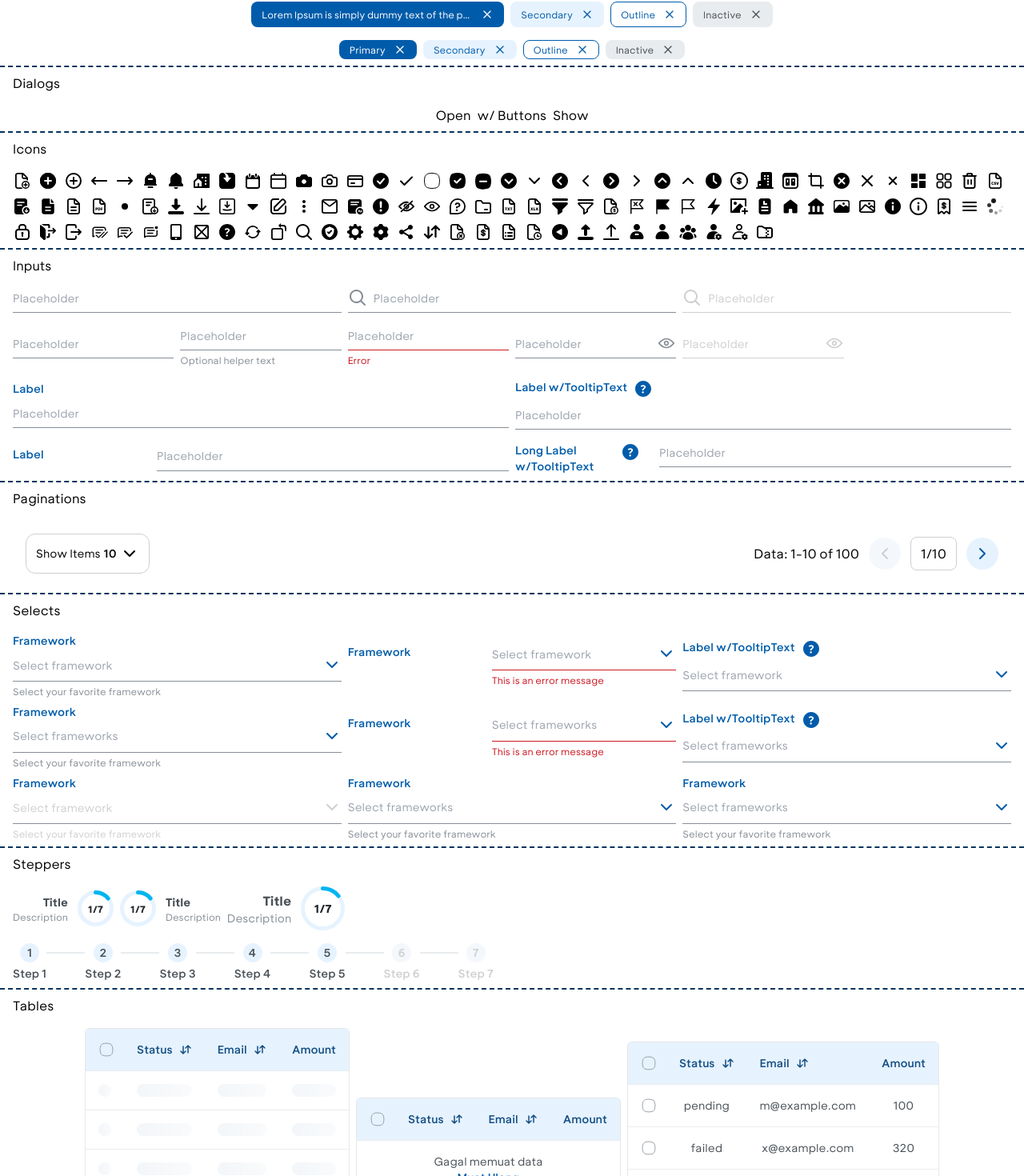
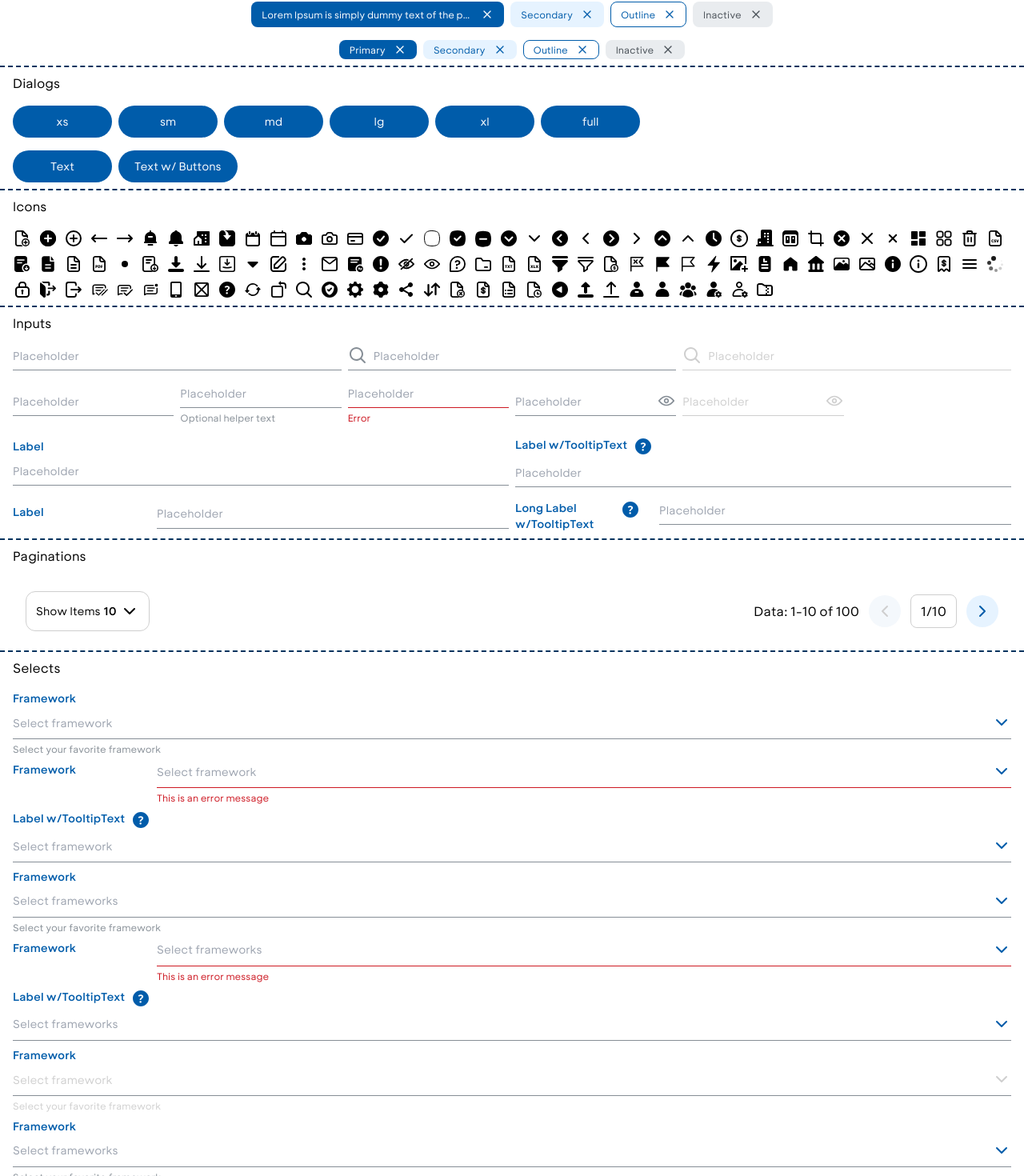
Before and after one commit to shrall/lighthouse-ui, a React (Vite) app: page / in a window 1280 px wide. Shown: the part 2253-3723 px from the top of the page at 80% size. Built offline with nearby package versions, Linux system fonts and the light colour scheme.

Commit message:
feat(dialog): add showClose and size props

```diff
--- a/lib/components/ui/dialog-text.tsx
+++ b/lib/components/ui/dialog-text.tsx
@@ -4,6 +4,7 @@ import * as DialogPrimitive from "@radix-ui/react-dialog";
 import {
   Dialog,
   DialogContent,
+  DialogContentProps,
   DialogDescription,
   DialogFooter,
   DialogHeader,
@@ -19,7 +20,7 @@ type DialogTextProps = React.ComponentPropsWithoutRef<
   DialogPrimitive.DialogProps & {
     title: string;
     description?: string;
-    contentProps?: DialogPrimitive.DialogContentProps;
+    contentProps?: DialogContentProps;
     buttons?: {
       primary: {
         text: string;
--- a/lib/components/ui/dialog.tsx
+++ b/lib/components/ui/dialog.tsx
@@ -2,6 +2,7 @@ import * as React from "react";
 import * as DialogPrimitive from "@radix-ui/react-dialog";
 
 import { cn } from "@/lib/utils";
+import { CrossSmallOutline } from "./icon/CrossSmallOutline";
 
 const Dialog = DialogPrimitive.Root;
 
@@ -18,7 +19,8 @@ const DialogOverlay = React.forwardRef<
   <DialogPrimitive.Overlay
     ref={ref}
     className={cn(
-      "data-[state=open]:lui-animate-in data-[state=closed]:lui-animate-out data-[state=closed]:lui-fade-out-0 data-[state=open]:lui-fade-in-0 lui-fixed lui-inset-0 lui-z-50 lui-bg-ocean-primary-30/40",
+      "lui-fixed lui-inset-0 lui-z-50 lui-bg-ocean-primary-30/40",
+      "data-[state=open]:lui-animate-in data-[state=closed]:lui-animate-out data-[state=closed]:lui-fade-out-0 data-[state=open]:lui-fade-in-0",
       className,
     )}
     {...props}
@@ -26,26 +28,49 @@ const DialogOverlay = React.forwardRef<
 ));
 DialogOverlay.displayName = DialogPrimitive.Overlay.displayName;
 
+export type DialogContentProps = React.ComponentPropsWithoutRef<
+  typeof DialogPrimitive.Content
+> & {
+  showClose?: boolean;
+  size?: "xs" | "sm" | "md" | "lg" | "xl" | "full";
+};
+
 const DialogContent = React.forwardRef<
   React.ElementRef<typeof DialogPrimitive.Content>,
-  React.ComponentPropsWithoutRef<typeof DialogPrimitive.Content>
->(({ className, children, ...props }, ref) => (
+  DialogContentProps
+>(({ className, children, showClose = false, size = "sm", ...props }, ref) => (
   <DialogPortal>
     <DialogOverlay />
     <DialogPrimitive.Content
       ref={ref}
       className={cn(
-        "data-[state=open]:lui-animate-in data-[state=closed]:lui-animate-out lui-font-bca",
+        "lui-bg-white lui-p-6 lui-font-bca sm:lui-p-8",
+        "lui-w-[calc(100vw-48px)] lui-translate-x-[-50%] lui-translate-y-[-50%] lui-gap-4 lui-rounded-[1.25rem]",
+        "lui-duration-200 data-[state=open]:lui-animate-in data-[state=closed]:lui-animate-out",
         "data-[state=closed]:lui-fade-out-0 data-[state=open]:lui-fade-in-0",
         "data-[state=closed]:lui-zoom-out-95 data-[state=open]:lui-zoom-in-95",
-        "data-[state=closed]:lui-slide-out-to-left-1/2 data-[state=closed]:lui-slide-out-to-top-[48%] data-[state=open]:lui-slide-in-from-left-1/2 data-[state=open]:lui-slide-in-from-top-[48%]",
-        "lui-fixed lui-left-[50%] lui-top-[50%] lui-z-50 lui-w-[calc(100vw-48px)] lui-max-w-[400px] lui-translate-x-[-50%] lui-translate-y-[-50%] lui-gap-4 lui-rounded-[1.25rem] sm:lui-w-full",
-        "lui-bg-white lui-p-6 lui-duration-200 sm:lui-p-8",
+        "data-[state=closed]:lui-slide-out-to-top-[48%] data-[state=open]:lui-slide-in-from-top-[48%]",
+        "data-[state=closed]:lui-slide-out-to-left-1/2 data-[state=open]:lui-slide-in-from-left-1/2",
+        "lui-fixed lui-left-[50%] lui-top-[50%] lui-z-50",
+        size === "xs" && "lui-max-w-[320px]",
+        size === "sm" && "lui-max-w-[400px]",
+        size === "md" && "lui-max-w-[450px]",
+        size === "lg" && "lui-max-w-[665px]",
+        size === "xl" && "lui-max-w-[936px]",
+        size === "full" && "lui-h-[calc(100vh-48px)] lui-max-w-[100vw]",
         className,
       )}
       {...props}
     >
       {children}
+      {showClose && (
+        <DialogClose
+          asChild
+          className="lui-absolute lui-right-3 lui-top-3 lui-cursor-pointer"
+        >
+          <CrossSmallOutline className="lui-text-ocean-dark-10" />
+        </DialogClose>
+      )}
     </DialogPrimitive.Content>
   </DialogPortal>
 ));
--- a/src/pages/Dialogs.tsx
+++ b/src/pages/Dialogs.tsx
@@ -1,3 +1,4 @@
+import { Button } from "@/components/ui/button";
 import { Dialog, DialogContent, DialogTrigger } from "@/components/ui/dialog";
 import { DialogText } from "@/components/ui/dialog-text";
 
@@ -5,12 +6,50 @@ function Dialogs() {
   return (
     <div className="lui-flex lui-flex-col lui-gap-y-4 lui-px-4 lui-py-2">
       <h3>Dialogs</h3>
-      <div className="lui-flex lui-items-center lui-justify-center lui-gap-2 lui-text-center">
+      <div className="lui-flex lui-flex-wrap lui-items-center lui-gap-2 lui-text-center">
+        <Dialog>
+          <DialogTrigger>
+            <Button>xs</Button>
+          </DialogTrigger>
+          <DialogContent size="xs">hello!</DialogContent>
+        </Dialog>
+        <Dialog>
+          <DialogTrigger>
+            <Button>sm</Button>
+          </DialogTrigger>
+          <DialogContent size="sm">hello!</DialogContent>
+        </Dialog>
+        <Dialog>
+          <DialogTrigger>
+            <Button>md</Button>
+          </DialogTrigger>
+          <DialogContent size="md">hello!</DialogContent>
+        </Dialog>
+        <Dialog>
+          <DialogTrigger>
+            <Button>lg</Button>
+          </DialogTrigger>
+          <DialogContent size="lg">hello!</DialogContent>
+        </Dialog>
+        <Dialog>
+          <DialogTrigger>
+            <Button>xl</Button>
+          </DialogTrigger>
+          <DialogContent size="xl">hello!</DialogContent>
+        </Dialog>
+        <Dialog>
+          <DialogTrigger>
+            <Button>full</Button>
+          </DialogTrigger>
+          <DialogContent size="full">hello!</DialogContent>
+        </Dialog>
+      </div>
+      <div className="lui-flex lui-items-center lui-gap-2 lui-text-center">
         <DialogText
           title="Information"
           description="Morbi rutrum elit et egestas ultricies. Aenean eu lorem id justo Morbi rutrum elit et egestas ultricies. Aenean eu lorem id justo "
         >
-          Open
+          <Button>Text</Button>
         </DialogText>
         <DialogText
           title="With Buttons"
@@ -25,12 +64,8 @@ function Dialogs() {
             },
           }}
         >
-          w/ Buttons
+          <Button>Text w/ Buttons</Button>
         </DialogText>
-        <Dialog>
-          <DialogTrigger>Show</DialogTrigger>
-          <DialogContent>hello!</DialogContent>
-        </Dialog>
       </div>
     </div>
   );
--- a/src/pages/Selects.tsx
+++ b/src/pages/Selects.tsx
@@ -41,7 +41,7 @@ function Selects() {
   return (
     <div className="lui-flex lui-flex-col lui-gap-y-4 lui-px-4 lui-py-2">
       <h3>Selects</h3>
-      <div className="lui-grid lui-grid-cols-3 lui-items-center lui-justify-center lui-gap-2 lui-text-center">
+      <div className="lui-flex lui-flex-wrap lui-items-center lui-justify-center lui-gap-2 lui-text-center">
         <Select
           options={frameworksList}
           value={selectedValue}
--- a/src/pages/Stepper.tsx
+++ b/src/pages/Stepper.tsx
@@ -41,11 +41,8 @@ function Steppers() {
           steps={[
             { label: "Step 1" },
             { label: "Step 2" },
-            { label: "Step 3" },
-            { label: "Step 4" },
-            { label: "Step 5" },
-            { label: "Step 6", disabled: true },
-            { label: "Step 7", disabled: true },
+            { label: "Step 3", disabled: true },
+            { label: "Step 4", disabled: true },
           ]}
         />
       </div>
```
